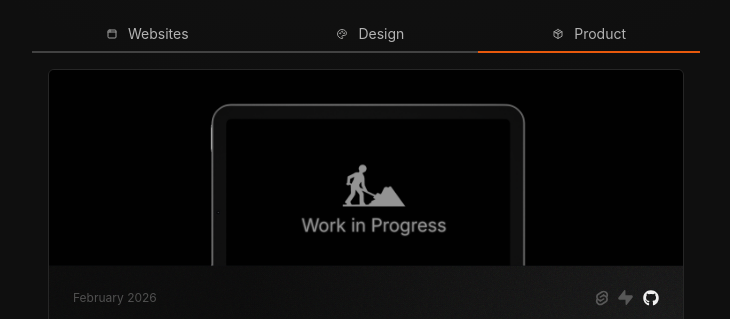
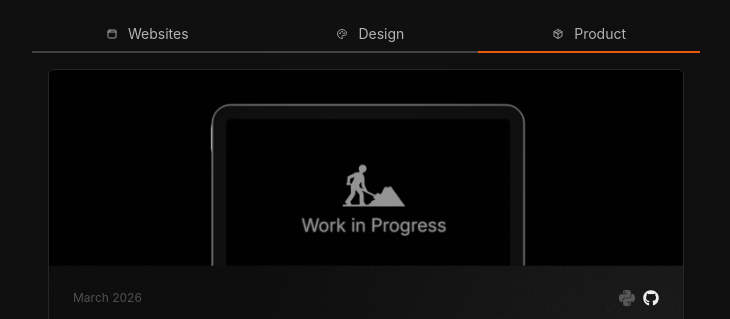
Before and after one commit to ark1tech/Portfolio, a Next.js app: page / in a window 1280 px wide. Both pictures are taken after a click on the tab "Product". Shown: the part 481-800 px from the top of the page, without its empty margins (274-1004 px from the left). Built offline with nearby package versions, Linux system fonts and the light colour scheme; a web font is replaced by a local one.

Commit message:
add new product projects

```diff
--- a/src/app/(product)/_masonry.jsx
+++ b/src/app/(product)/_masonry.jsx
@@ -1,13 +1,110 @@
 import { Tooltip, MantineProvider } from "@mantine/core";
 import Image from "next/image";
 import { RiSvelteFill } from "react-icons/ri";
-import { SiSupabase, SiNextdotjs } from "react-icons/si";
+import { SiSupabase, SiNextdotjs, SiTailwindcss, SiPython } from "react-icons/si";
 import { FaGithub } from "react-icons/fa";
 
 export default function ProductMasonry() {
   return (
     <MantineProvider defaultColorScheme="dark">
       <div className="flex flex-col md:px-[1rem] px-0 py-[1rem] gap-[1rem]">
+        {/* Live AI Charades Agent - March 2026 */}
+        <div className="w-full flex flex-col border-[1px] border-[#262626] rounded-md overflow-hidden full_card">
+          <Image
+            className="w-full h-auto"
+            src="/static/images/wip.png"
+            width={694}
+            height={214}
+            alt="Live AI Charades Agent"
+            quality={100}
+          />
+          <div className="card">
+            <div className="flex flex-col gap-[0.5rem] w-full">
+              <div className="flex flex-row justify-between items-center gap-[0.5rem]">
+                <p className="text-xs text-[#505050] text-left text-pretty">
+                  March 2026
+                </p>
+                <div className="flex flex-row items-center gap-[0.5rem] text-[#575757]">
+                  <SiPython className="" />
+                  <Tooltip
+                    color="dark"
+                    label="View on GitHub"
+                    offset={10}
+                    position="top"
+                    withArrow="true"
+                    transitionProps={{ transition: "pop", duration: 250 }}>
+                    <a
+                      className="inline_link transition-all"
+                      href="https://github.com/ark1tech/casper-build-day"
+                      target="_blank">
+                      <FaGithub />
+                    </a>
+                  </Tooltip>
+                </div>
+              </div>
+              <h4>Live AI Charades Agent</h4>
+              <p>
+                A real-time AI agent that interprets live video streams of charades performers using dynamic confidence thresholds and semantic deduplication to optimize guess accuracy.
+              </p>
+            </div>
+            <div className="w-full flex flex-row justify-end gap-[1rem]">
+              <p className="text-[#575757] text-sm cursor-default">
+                Work in progress
+              </p>
+            </div>
+          </div>
+        </div>
+
+        {/* Crowdsourced Jeepney Navigation App - March 2026 */}
+        <div className="w-full flex flex-col border-[1px] border-[#262626] rounded-md overflow-hidden full_card">
+          <Image
+            className="w-full h-auto"
+            src="/static/images/wip.png"
+            width={694}
+            height={214}
+            alt="Crowdsourced Jeepney Navigation App"
+            quality={100}
+          />
+          <div className="card">
+            <div className="flex flex-col gap-[0.5rem] w-full">
+              <div className="flex flex-row justify-between items-center gap-[0.5rem]">
+                <p className="text-xs text-[#505050] text-left text-pretty">
+                  March 2026
+                </p>
+                <div className="flex flex-row items-center gap-[0.5rem] text-[#575757]">
+                  <SiNextdotjs className="" />
+                  <SiTailwindcss className="" />
+                  <SiSupabase className="mr-[0.1rem]" size={15} />
+                  <Tooltip
+                    color="dark"
+                    label="View on GitHub"
+                    offset={10}
+                    position="top"
+                    withArrow="true"
+                    transitionProps={{ transition: "pop", duration: 250 }}>
+                    <a
+                      className="inline_link transition-all"
+                      href="https://github.com/ark1tech/dyip-ph"
+                      target="_blank">
+                      <FaGithub />
+                    </a>
+                  </Tooltip>
+                </div>
+              </div>
+              <h4>Crowdsourced Jeepney Navigation App</h4>
+              <p>
+                An interactive transit navigation platform for Metro Manila that visualizes crowdsourced Jeepney GPS traces using real-time path slicing and spatial analysis.
+              </p>
+            </div>
+            <div className="w-full flex flex-row justify-end gap-[1rem]">
+              <p className="text-[#575757] text-sm cursor-default">
+                Work in progress
+              </p>
+            </div>
+          </div>
+        </div>
+
+        {/* Komyut - February 2026 */}
         <div className="w-full flex flex-col border-[1px] border-[#262626] rounded-md overflow-hidden full_card">
           <Image
             className="w-full h-auto"
@@ -32,7 +129,7 @@ export default function ProductMasonry() {
                     offset={10}
                     position="top"
                     withArrow="true"
-                    transitionProps={{ transition: "pop", duration: 300 }}>
+                    transitionProps={{ transition: "pop", duration: 250 }}>
                     <a
                       className="inline_link transition-all"
                       href="https://github.com/ark1tech/komyut-ph"
@@ -57,6 +154,7 @@ export default function ProductMasonry() {
           </div>
         </div>
 
+        {/* AI Reading Assistant - February 2026 */}
         <div className="w-full flex flex-col border-[1px] border-[#262626] rounded-md overflow-hidden full_card">
           <Image
             className="w-full h-auto"
--- a/src/app/(websites)/_masonry.jsx
+++ b/src/app/(websites)/_masonry.jsx
@@ -42,7 +42,7 @@ export default function Masonry() {
                     offset={10}
                     position="top"
                     withArrow="true"
-                    transitionProps={{ transition: "pop", duration: 300 }}>
+                    transitionProps={{ transition: "pop", duration: 250 }}>
                     <a
                       className="inline_link transition-all"
                       href="https://github.com/ark1tech/CS132-master-portfolio"
@@ -89,7 +89,7 @@ export default function Masonry() {
                     offset={10}
                     position="top"
                     withArrow="true"
-                    transitionProps={{ transition: "pop", duration: 300 }}>
+                    transitionProps={{ transition: "pop", duration: 250 }}>
                     <a
                       className="inline_link transition-all"
                       href="https://github.com/ark1tech/CS-132"
@@ -136,7 +136,7 @@ export default function Masonry() {
                     offset={10}
                     position="top"
                     withArrow="true"
-                    transitionProps={{ transition: "pop", duration: 300 }}>
+                    transitionProps={{ transition: "pop", duration: 250 }}>
                     <a
                       className="inline_link transition-all"
                       href="https://github.com/ark1tech/Broughtby"
@@ -183,7 +183,7 @@ export default function Masonry() {
                     offset={10}
                     position="top"
                     withArrow="true"
-                    transitionProps={{ transition: "pop", duration: 300 }}>
+                    transitionProps={{ transition: "pop", duration: 250 }}>
                     <a
                       className="inline_link transition-all"
                       href="https://github.com/ark1tech/kknottyaffair"
@@ -230,7 +230,7 @@ export default function Masonry() {
                     offset={10}
                     position="top"
                     withArrow="true"
-                    transitionProps={{ transition: "pop", duration: 300 }}>
+                    transitionProps={{ transition: "pop", duration: 250 }}>
                     <a
                       className="inline_link transition-all"
                       href="https://github.com/ark1tech/KGWedding/"
@@ -277,7 +277,7 @@ export default function Masonry() {
                     offset={10}
                     position="top"
                     withArrow="true"
-                    transitionProps={{ transition: "pop", duration: 300 }}>
+                    transitionProps={{ transition: "pop", duration: 250 }}>
                     <a
                       className="inline_link transition-all"
                       href="https://github.com/ark1tech/my-website"
```
